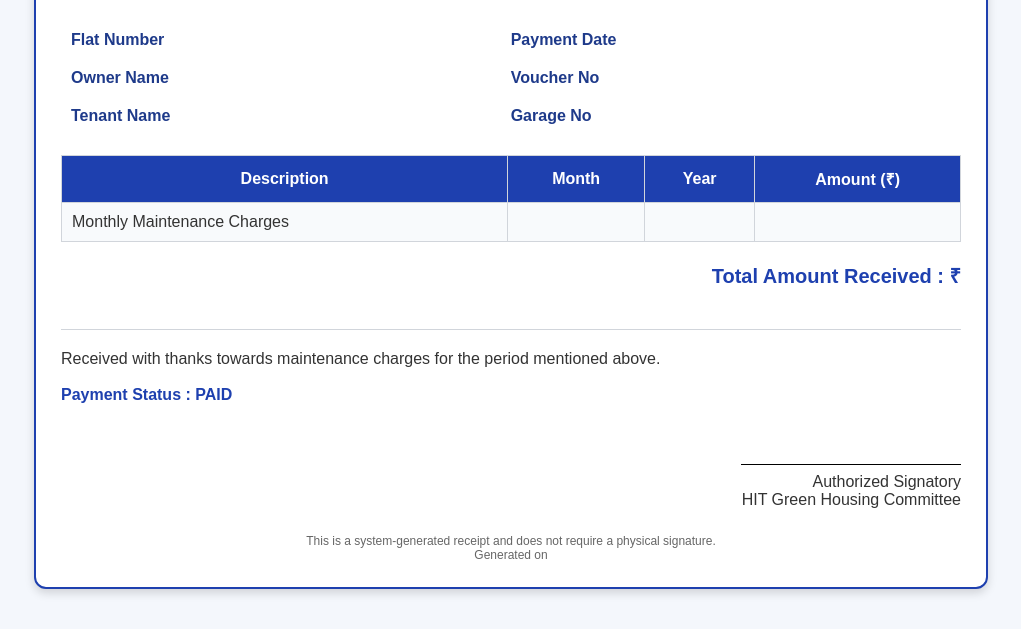
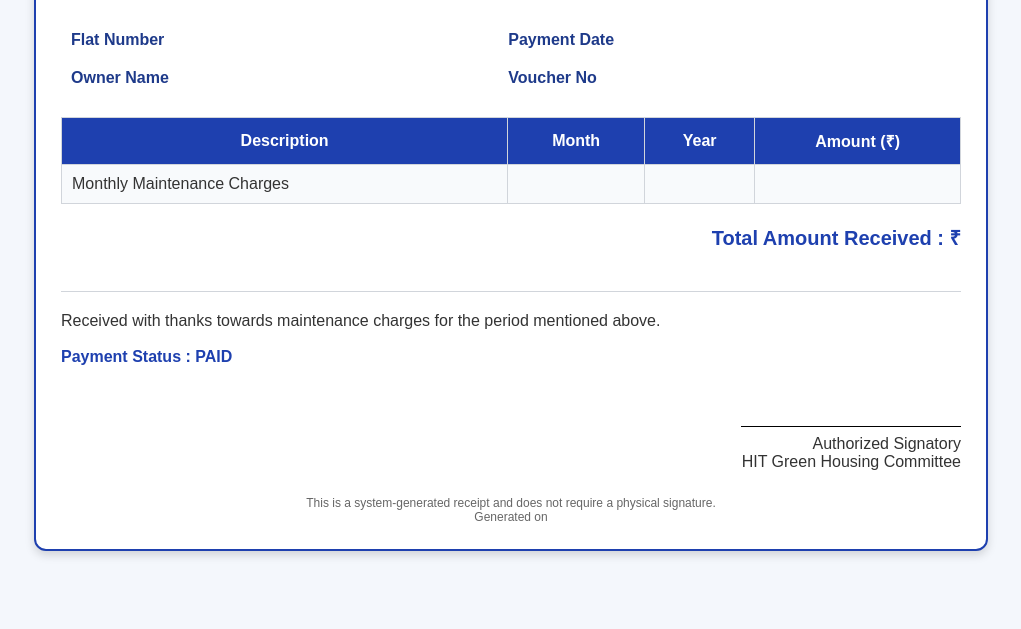
Before and after one commit to SumanDesmukh91/hitgreen_project, a Python web app: template templates/maintenance_receipt.html in a window 1280 px wide. Shown: the part 158-787 px from the top of the page, without its empty margins (129-1150 px from the left). Run offline with Jinja, Linux system fonts and the light colour scheme; the template is opened without the code that fills it, so the values that code supplies are empty.

Commit message:
Remove tenant and garage info from receipt template
Removed tenant name and garage number rows from the maintenance receipt template.

```diff
--- a/templates/maintenance_receipt.html
+++ b/templates/maintenance_receipt.html
@@ -182,14 +182,6 @@ body{
                 <td>{{voucher_no}}</td>
             </tr>
 
-            <tr>
-                <td class="label">Tenant Name</td>
-                <td>{{tenant_name}}</td>
-
-                <td class="label">Garage No</td>
-                <td>{{garage_no}}</td>
-            </tr>
-
         </table>
 
     </div>
```
